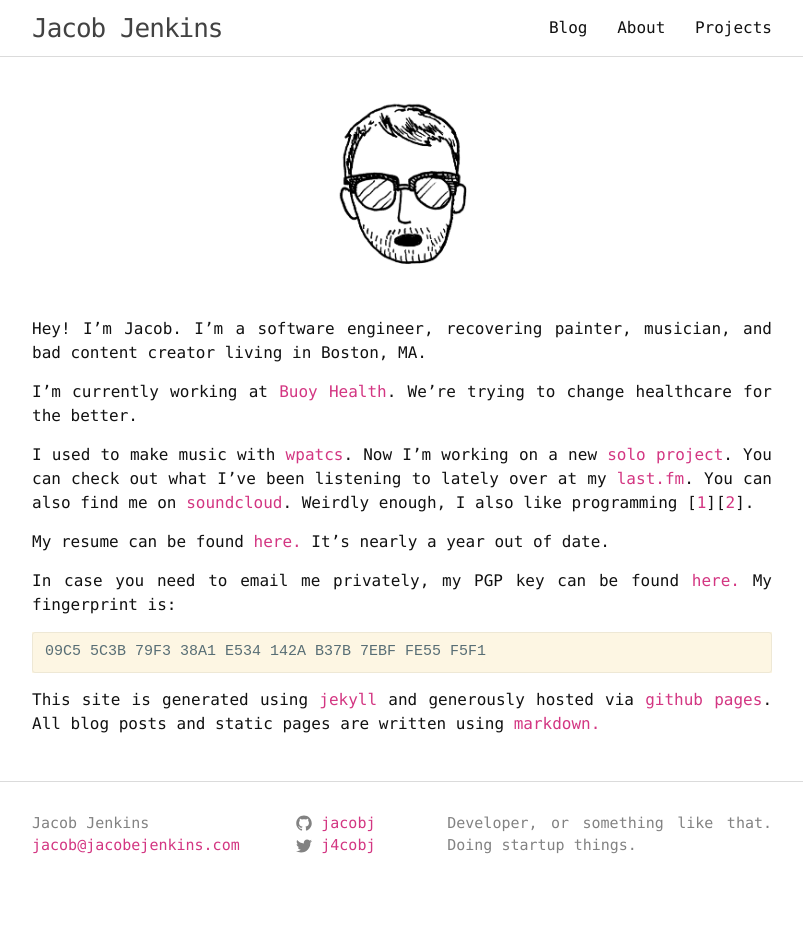
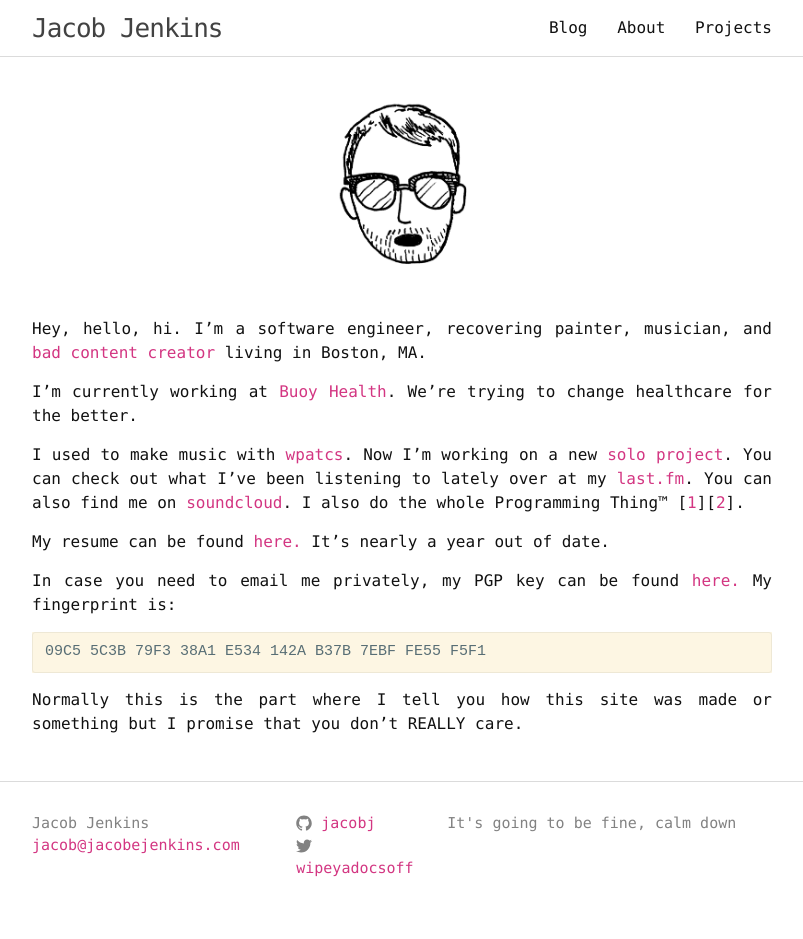
Before and after one commit to jacobj/jacobj.github.io, a Jekyll site: the page built from index.md, in a window 1280 px wide. Shown: the whole page, without its empty margins (238-1041 px from the left). Built offline with Jekyll 4.4.1, drawn with Linux system fonts in a browser that asks for light colours; before the commit the page ends 917 px from its top, so only the background shows below that.

Commit message:
Copy update

````diff
--- a/_config.yml
+++ b/_config.yml
@@ -2,10 +2,10 @@
 title: Jacob Jenkins
 email: jacob@jacobejenkins.com
 description: > # this means to ignore newlines until "baseurl:"
-    Developer, or something like that. Doing startup things.
+    It's going to be fine, calm down
 baseurl: "" # the subpath of your site, e.g. /blog/
 url: "jacobejenkins.com" # the base hostname & protocol for your site
-twitter_username: j4cobj
+twitter_username: wipeyadocsoff
 github_username:  jacobj
 
 # Build settings
--- a/index.md
+++ b/index.md
@@ -7,11 +7,11 @@ permalink: /
   <img src="img/me.jpg" width="200" align="center" style="margin-bottom:30px; border-radius:200px">
 </div>
 
-Hey! I'm Jacob. I'm a software engineer, recovering painter, musician, and bad content creator living in Boston, MA.
+Hey, hello, hi. I'm a software engineer, recovering painter, musician, and [bad content creator](https://instagram.com/wipeyadocsoff) living in Boston, MA.
 
 I'm currently working at [Buoy Health](https://buoyhealth.com). We're trying to change healthcare for the better.
 
-I used to make music with [wpatcs](http://wpatcs.bandcamp.com). Now I'm working on a new [solo project](https://chrysippusdiedlaughing.bandcamp.com). You can check out what I've been listening to lately over at my [last.fm](http://www.last.fm/user/xyzodiac). You can also find me on [soundcloud](https://soundcloud.com/lazyedit). Weirdly enough, I also like programming [[1](/projects)][[2](https://github.com/jacobj)].
+I used to make music with [wpatcs](http://wpatcs.bandcamp.com). Now I'm working on a new [solo project](https://chrysippusdiedlaughing.bandcamp.com). You can check out what I've been listening to lately over at my [last.fm](http://www.last.fm/user/xyzodiac). You can also find me on [soundcloud](https://soundcloud.com/lazyedit). I also do the whole Programming Thing™ [[1](/projects)][[2](https://github.com/jacobj)].
 
 My resume can be found
 [here.](https://www.dropbox.com/s/apwc8uao7rk6tol/Jacob%20Jenkins%20Resume.pdf?dl=0) It's nearly a year out of date.
@@ -23,4 +23,4 @@ My fingerprint is:
 09C5 5C3B 79F3 38A1 E534 142A B37B 7EBF FE55 F5F1
 ```
 
-This site is generated using [jekyll](http://jekyllrb.com/) and generously hosted via [github pages](https://pages.github.com/). All blog posts and static pages are written using [markdown.](http://daringfireball.net/projects/markdown/)
+Normally this is the part where I tell you how this site was made or something but I promise that you don't REALLY care.
````
